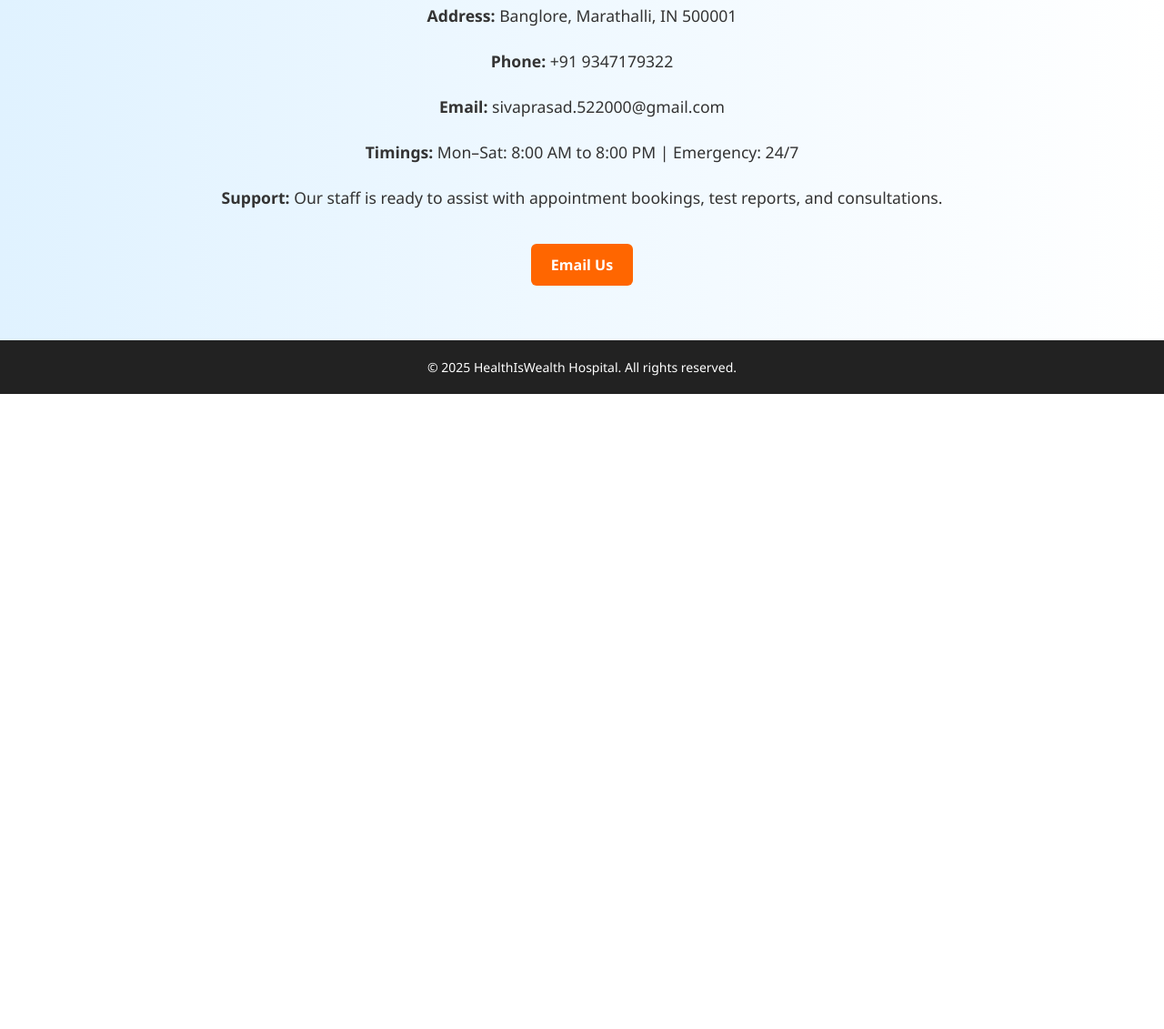
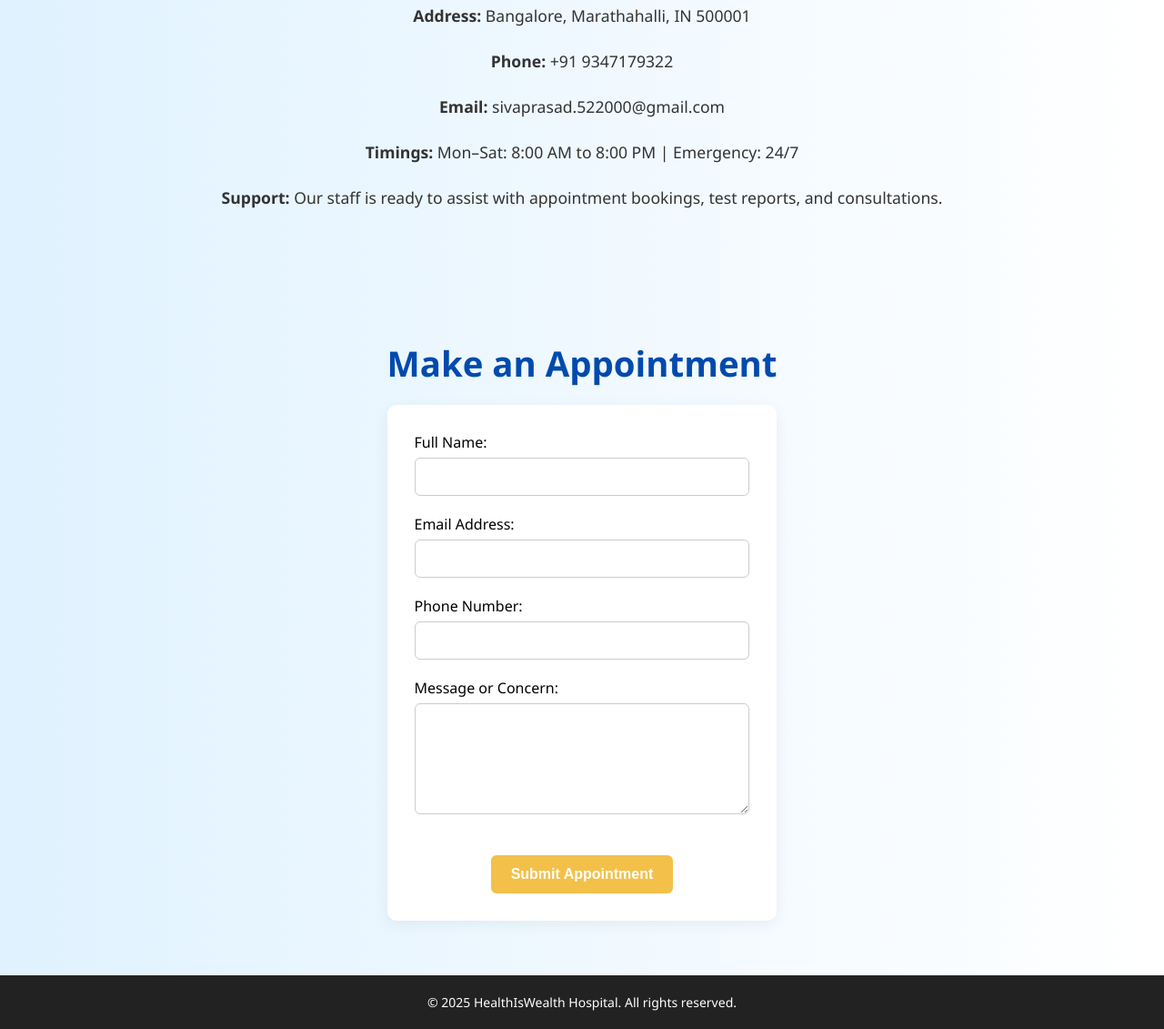
Before and after one commit to KasuvannagariSivaprasad/my-business-website, a plain HTML site: page contact.html in a window 1280 px wide. Shown: the part 907-2038 px from the top of the page at 91% size. Before the commit the page ends 1340 px from the top, so only its background shows below. Drawn offline with Linux system fonts and the light colour scheme.

Commit message:
Form Added

```diff
--- a/contact.html
+++ b/contact.html
@@ -1,3 +1,4 @@
+<!DOCTYPE html>
 <html lang="en">
 <head>
   <meta charset="UTF-8" />
@@ -21,6 +22,7 @@
       <li><a href="contact.html" class="active">Contact</a></li>
     </ul>
   </nav>
+
   <header class="hero">
     <div>
       <h1>Contact Us</h1>
@@ -28,17 +30,55 @@
     </div>
     <img src="images/contact.jpg" alt="Contact" />
   </header>
+
   <section class="section">
     <h2>Visit or Contact Us</h2>
-    <p><strong>Address:</strong> Banglore, Marathalli, IN 500001</p>
+    <p><strong>Address:</strong> Bangalore, Marathahalli, IN 500001</p>
     <p><strong>Phone:</strong> +91 9347179322</p>
     <p><strong>Email:</strong> sivaprasad.522000@gmail.com</p>
     <p><strong>Timings:</strong> Mon–Sat: 8:00 AM to 8:00 PM | Emergency: 24/7</p>
     <p><strong>Support:</strong> Our staff is ready to assist with appointment bookings, test reports, and consultations.</p>
-    <a href="mailto:sivaprasad.522000@gmail.com" class="btn">Email Us</a>
   </section>
+
+  <section class="section">
+    <h2>Make an Appointment</h2>
+    <form action="https://getform.io/f/bxoyqkpa" method="POST" class="appointment-form">
+      <input type="hidden" name="_redirect" value="thankyou.html" />
+
+      <div class="form-group">
+        <label for="name">Full Name:</label>
+        <input type="text" id="name" name="name" required />
+      </div>
+
+      <div class="form-group">
+        <label for="email">Email Address:</label>
+        <input type="email" id="email" name="_replyto" required />
+      </div>
+
+      <div class="form-group">
+        <label for="phone">Phone Number:</label>
+        <input type="tel" id="phone" name="phone" required />
+      </div>
+
+      <div class="form-group">
+        <label for="message">Message or Concern:</label>
+        <textarea id="message" name="message" rows="5" required></textarea>
+      </div>
+
+      <button type="submit" class="btn">Submit Appointment</button>
+    </form>
+  </section>
+
   <footer>
     <p>&copy; 2025 HealthIsWealth Hospital. All rights reserved.</p>
   </footer>
+
+  <script>
+    document.querySelector('.appointment-form').addEventListener('submit', function (e) {
+      setTimeout(() => {
+        this.reset();
+      }, 100);
+    });
+  </script>
 </body>
 </html>
--- a/style.css
+++ b/style.css
@@ -213,3 +213,66 @@ footer {
     text-align: center;
   }
 }
+
+.appointment-form {
+  max-width: 600px;
+  margin: 0 auto;
+  background: #ffffff;
+  padding: 30px;
+  border-radius: 10px;
+  box-shadow: 0 4px 16px rgba(0, 0, 0, 0.06);
+  animation: fadeIn 1s ease-in-out;
+}
+
+.form-group {
+  margin-bottom: 20px;
+  text-align: left;
+}
+
+.appointment-form label {
+  display: block;
+  margin-bottom: 6px;
+  color: #000000;
+  font-weight: 500;
+}
+
+.appointment-form input,
+.appointment-form textarea {
+  width: 100%;
+  padding: 10px 14px;
+  border: 1px solid #ccc;
+  border-radius: 6px;
+  font-size: 15px;
+  font-family: 'Segoe UI', sans-serif;
+  resize: vertical;
+}
+
+.appointment-form input:focus,
+.appointment-form textarea:focus {
+  outline: none;
+  border-color: #004aad;
+  box-shadow: 0 0 5px rgba(0, 74, 173, 0.3);
+}
+
+.appointment-form .btn {
+  background-color: #f3c049;
+  color: #fff;
+  padding: 12px 22px;
+  border: none;
+  border-radius: 6px;
+  font-size: 16px;
+  font-weight: 600;
+  cursor: pointer;
+  margin-top: 20px;
+  transition: background 0.3s ease, transform 0.2s ease;
+}
+
+.appointment-form .btn:hover {
+  background-color: #f8cc66;
+  transform: scale(1.02);
+}
+
+::placeholder {
+  color: #000;
+  opacity: 1;
+}
```
Also changed, not shown: about.html (+1 -0 lines), thankyou.html (added, +32 -0 lines).
